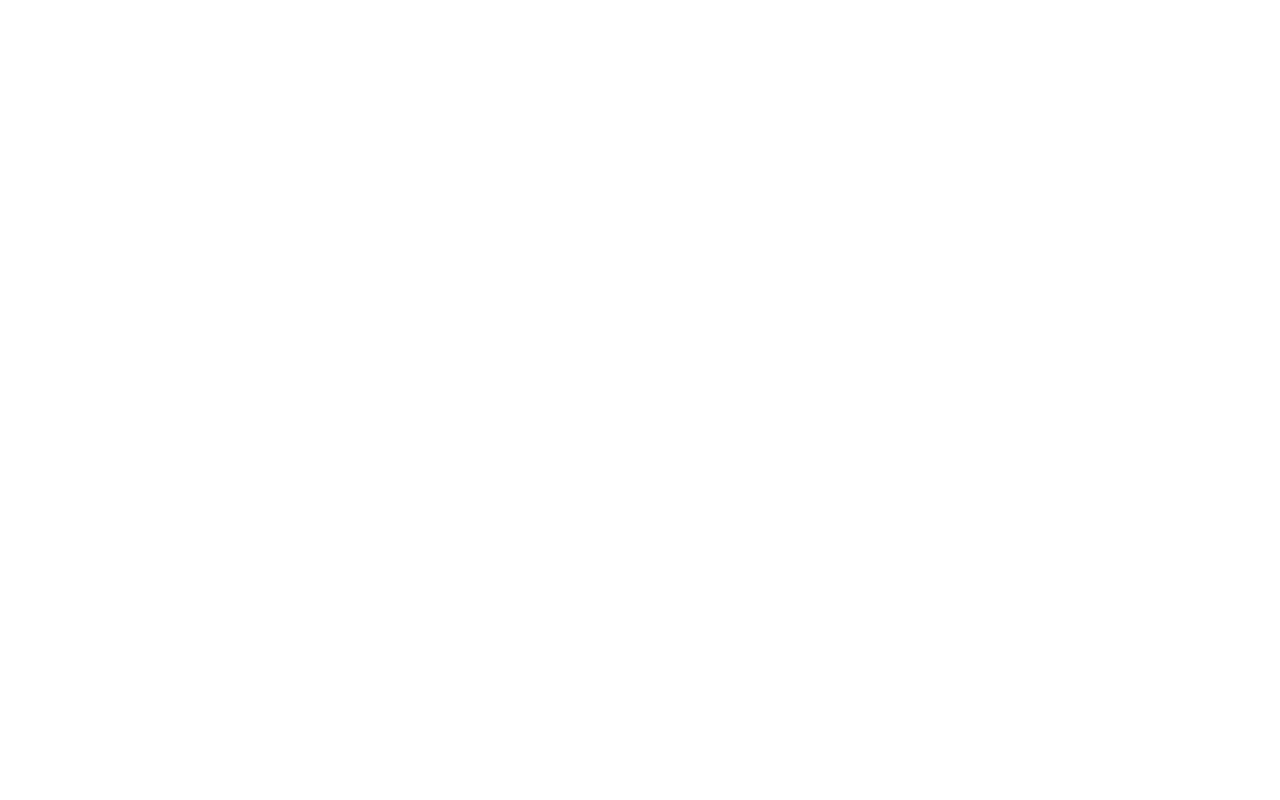
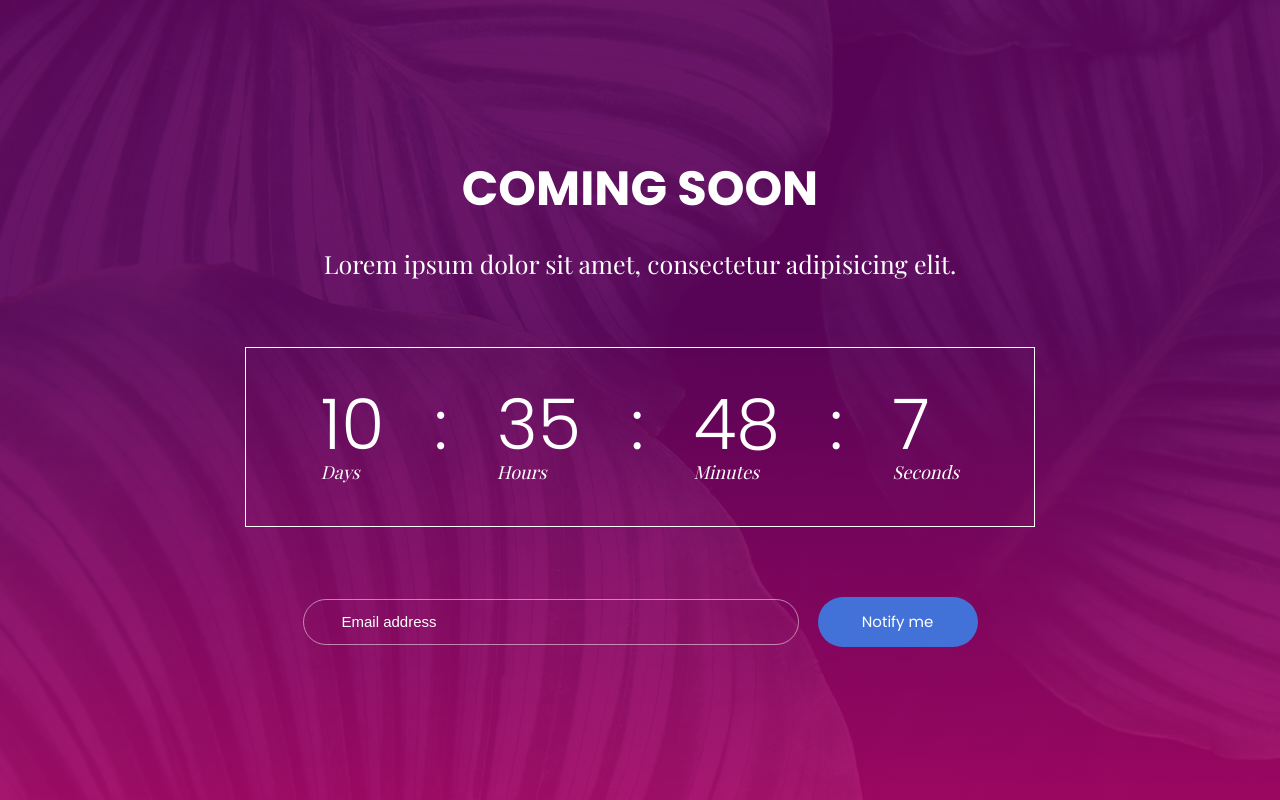
Before and after one commit to paragulgov/countdown-js, a plain HTML site: page index.html in a window 1280 px wide. Drawn offline with nearby package versions, Linux system fonts and the light colour scheme; a web font is replaced by a local one.

Commit message:
html css

```diff
--- a/css/styles.css
+++ b/css/styles.css
@@ -0,0 +1,118 @@
+* {
+    box-sizing: border-box;
+    padding: 0;
+    margin: 0;
+}
+
+body {
+    background-image: url(../img/bg.jpg);
+    background-repeat: no-repeat;
+    background-clip: content-box;
+    background-position: center;
+}
+
+.wrapper {
+    height: 100vh;
+    background: linear-gradient(0deg, rgba(170, 7, 107, 0.9) 0%, rgba(97, 4, 95, 0.9) 59%);
+}
+
+.container {
+    display: flex;
+    flex-direction: column;
+    align-items: center;
+    justify-content: center;
+    height: 100vh;
+}
+
+.title {
+    text-align: center;
+}
+
+.title h1 {
+    font-size: 48px;
+    font-family: 'Poppins', sans-serif;
+    font-weight: 700;
+    color: #fff;
+    margin-bottom: 22px;
+}
+
+.title p {
+    font-family: 'Playfair Display', serif;
+    font-size: 25px;
+    color: #fff;
+    margin-bottom: 67px;
+}
+
+.countdown {
+    display: flex;
+    justify-content: space-around;
+    padding: 42px 50px;
+    border: 1px solid #fff;
+    min-width: 790px;
+}
+
+.countdown-item span {
+    font-family: 'Poppins', sans-serif;
+    font-weight: 300;
+    font-size: 70px;
+    line-height: 1;
+    color: #fff;
+}
+
+.countdown-item h3 {
+    font-family: 'Playfair Display', serif;
+    font-size: 18px;
+    font-weight: 400;
+    font-style: italic;
+    color: #fff;
+}
+
+.form {
+    margin-top: 70px;
+}
+
+.form .input {
+    min-width: 496px;
+    min-height: 46px;
+    padding: 0 38px;
+
+    border-radius: 30px;
+    border: 1px solid rgba(255, 255, 255, 0.5);
+
+    background: transparent;
+    color: #fff;
+    font-size: 15px;
+}
+
+.form .input:focus {
+    outline: none;
+    border: none;
+    box-shadow: 0 0 0 2px rgba(66, 114, 215, 1);
+}
+
+.form .input::placeholder {
+    color: #fff;
+}
+
+.btn {
+    font-family: 'Poppins', sans-serif;
+    font-size: 15px;
+    line-height: 1.2;
+
+    min-width: 160px;
+    height: 50px;
+    margin-left: 15px;
+
+    border-radius: 25px;
+    border: none;
+    background-color: #4272D7;
+    color: #fff;
+    cursor: pointer;
+}
+
+.btn:hover {
+    outline: none;
+    background-color: #fff;
+    color: #4272D7;
+    transition: 0.6s;
+}
--- a/index.html
+++ b/index.html
@@ -3,8 +3,54 @@
 <head>
     <meta charset="UTF-8">
     <title>Countdown</title>
+    <link rel="stylesheet" href="css/styles.css">
+    <link rel="preconnect" href="https://fonts.gstatic.com">
+    <link href="https://fonts.googleapis.com/css2?family=Playfair+Display:ital@0;1&family=Poppins:wght@300;400;700&display=swap"
+          rel="stylesheet">
 </head>
 <body>
-
+<div class="wrapper">
+    <div class="container">
+        <div class="title">
+            <h1>COMING SOON</h1>
+            <p>Lorem ipsum dolor sit amet, consectetur adipisicing elit.</p>
+        </div>
+        <div class="countdown">
+            <div class="countdown-item">
+                <span>10</span>
+                <h3>Days</h3>
+            </div>
+            <div class="countdown-item">
+                <span>:</span>
+            </div>
+            <div class="countdown-item">
+                <span>35</span>
+                <h3>Hours</h3>
+            </div>
+            <div class="countdown-item">
+                <span>:</span>
+            </div>
+            <div class="countdown-item">
+                <span>48</span>
+                <h3>Minutes</h3>
+            </div>
+            <div class="countdown-item">
+                <span>:</span>
+            </div>
+            <div class="countdown-item">
+                <span>7</span>
+                <h3>Seconds</h3>
+            </div>
+        </div>
+        <div class="form">
+            <form>
+                <label>
+                    <input type="text" placeholder="Email address" class="input">
+                </label>
+                <button class="btn">Notify me</button>
+            </form>
+        </div>
+    </div>
+</div>
 </body>
 </html>
```
